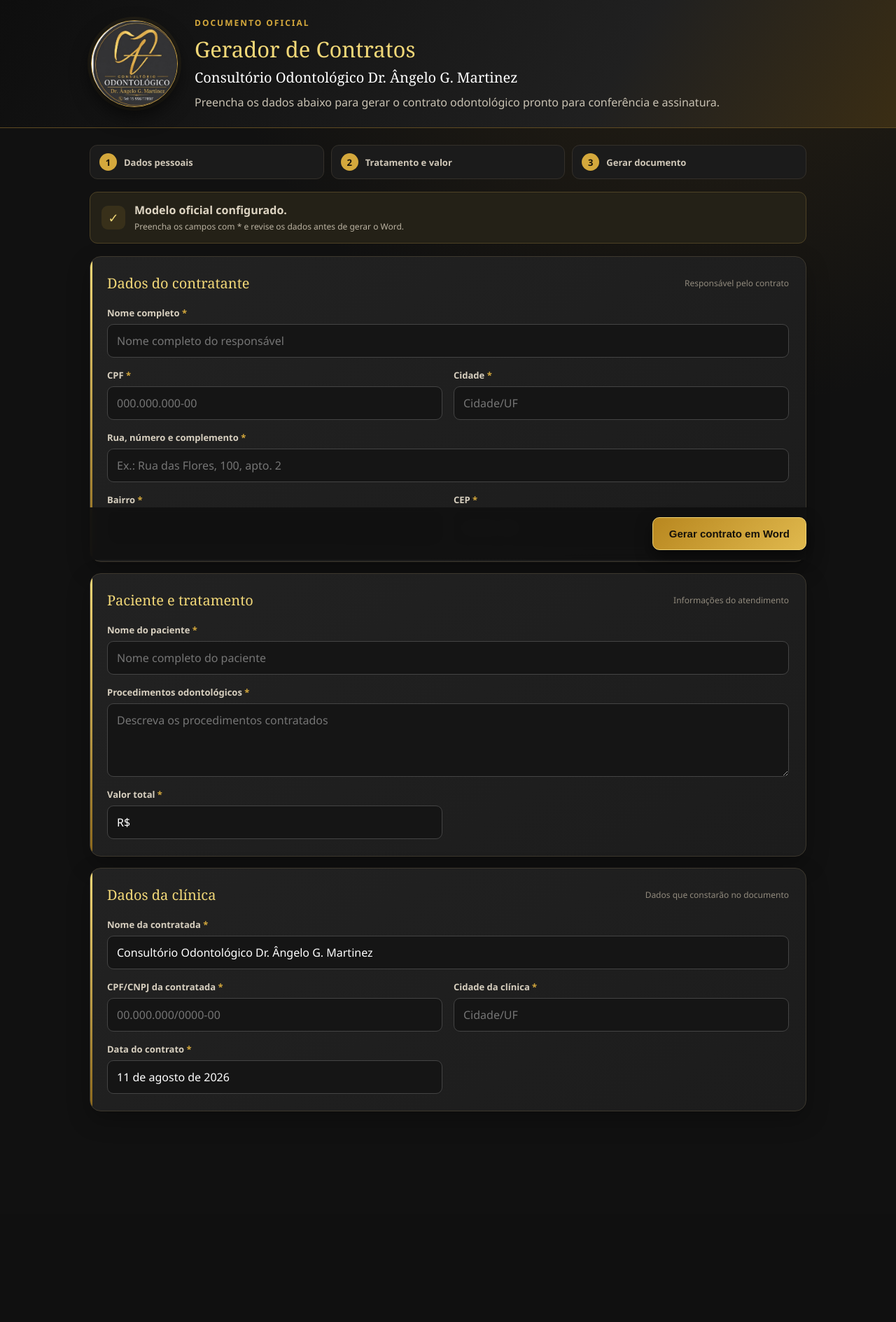
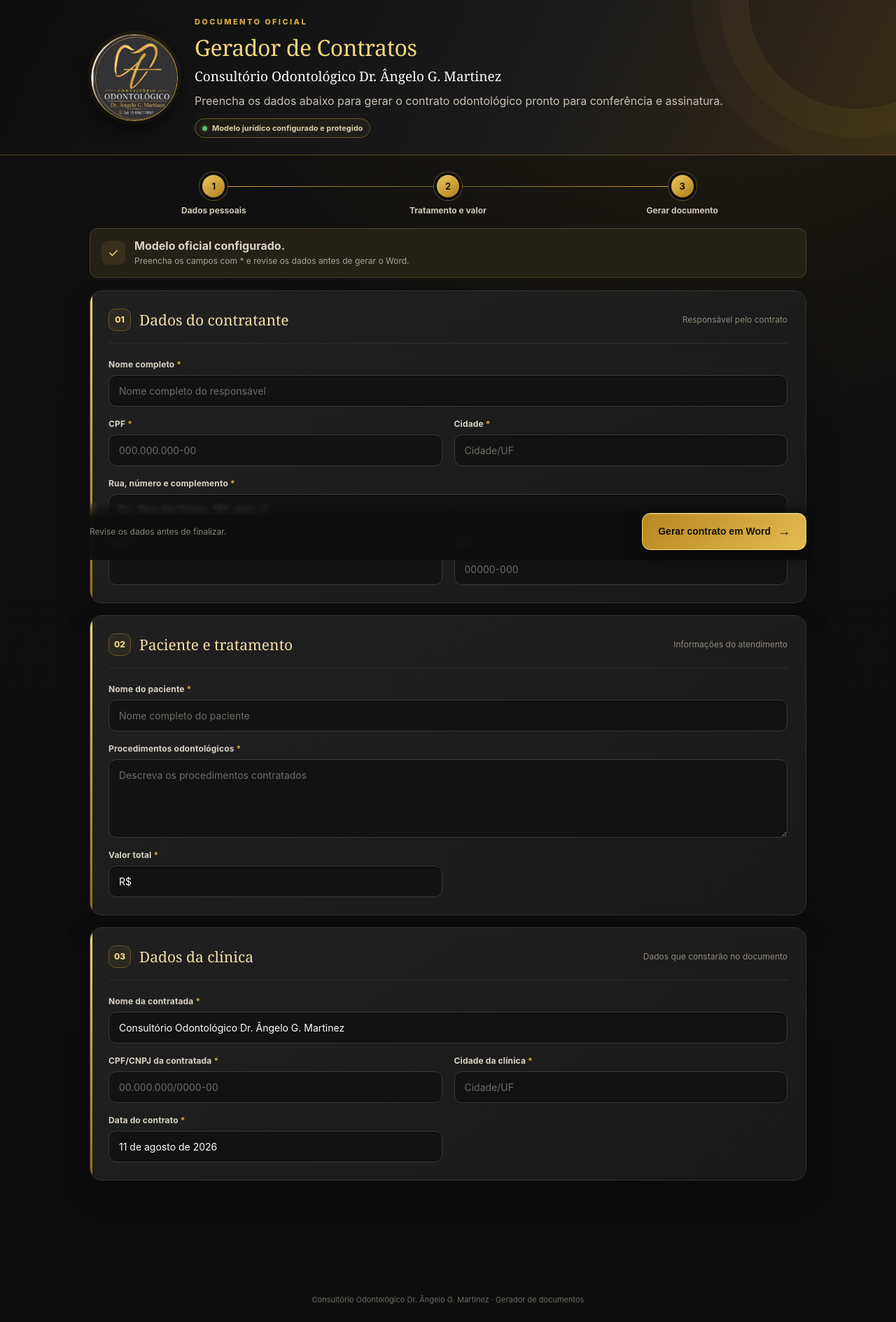
Before and after one commit to Nicolas1xx/GERADOR-DE-CONTRATOS-SISTEMA, a Flask app: page / in a window 1280 px wide. Shown: the whole page at 70% size. Before the commit the page ends 1588 px from the top, so only its background shows below. Run offline with Flask 3, Linux system fonts and the light colour scheme.

Commit message:
Eleva acabamento visual do gerador

```diff
--- a/templates/index.html
+++ b/templates/index.html
@@ -2,35 +2,35 @@
 <html lang="pt-BR"><head><meta charset="utf-8"><meta name="viewport" content="width=device-width,initial-scale=1">
 <title>Contratos | Dr. Ângelo G. Martinez</title>
 <style>
-:root{--gold:#d4a83c;--gold2:#f2d878;--black:#171717;--card:#242424;--line:#444;--text:#f7f3e9;--muted:#bbb3a2}*{box-sizing:border-box}
-body{margin:0;background:#111;color:var(--text);font-family:Segoe UI,Arial,sans-serif;background-image:radial-gradient(circle at 80% -10%,#5a451c55,transparent 35%)}
-.hero{border-bottom:1px solid #5e4a22;background:linear-gradient(120deg,#0e0e0e 0%,#202020 68%,#3a2d14 100%)}
+:root{--gold:#d7aa3b;--gold2:#f3d77b;--black:#111;--card:#1d1d1d;--line:#3b3935;--text:#f7f3e9;--muted:#aaa395;--radius:18px}*{box-sizing:border-box}
+html{scroll-behavior:smooth}body{margin:0;background:#0d0d0d;color:var(--text);font-family:Inter,Segoe UI,Arial,sans-serif;background-image:radial-gradient(circle at 82% -8%,#6b521d42,transparent 34%),linear-gradient(#101010,#0d0d0d);min-height:100vh}
+.hero{position:relative;overflow:hidden;border-bottom:1px solid #5e4a22;background:linear-gradient(115deg,#0d0d0d 0%,#1b1b1b 62%,#372b14 100%)}.hero:after{content:"";position:absolute;width:310px;height:310px;border:1px solid #d4a83c22;border-radius:50%;right:-100px;top:-155px;box-shadow:0 0 0 40px #d4a83c0b,0 0 0 80px #d4a83c08;pointer-events:none}
 .hero-inner{max-width:1060px;margin:auto;padding:24px 20px;display:flex;align-items:center;gap:24px}.logo-frame{position:relative;flex:0 0 124px;width:124px;height:124px;overflow:hidden;border-radius:50%;background:#292929;border:1px solid #cba243;box-shadow:0 12px 28px #0009,0 0 0 5px #d4a83c12}.logo{position:absolute;width:155px;height:auto;max-width:none;left:-16px;top:-7px;filter:contrast(1.03) saturate(1.05)}
-.eyebrow{color:var(--gold);font-size:12px;font-weight:800;letter-spacing:2px;text-transform:uppercase;margin-bottom:8px}.hero h1{margin:0;color:var(--gold2);font-family:Georgia,serif;font-size:31px;font-weight:500}.hero h1 span{display:block;color:#fff;font-size:20px;margin-top:6px}.hero p{color:#c9c2b3;line-height:1.5;margin:10px 0 0}
-main{max-width:1060px;margin:24px auto 55px;padding:0 18px}.steps{display:grid;grid-template-columns:repeat(3,1fr);gap:10px;margin-bottom:18px}.step{display:flex;align-items:center;gap:10px;color:#cfc7b8;background:#1b1b1b;border:1px solid #34302a;border-radius:11px;padding:11px 13px;font-size:13px}.step b{display:grid;place-items:center;min-width:25px;height:25px;border-radius:50%;background:#d4a83c;color:#17120a}.step span{font-weight:700}
-form{display:grid;gap:16px}.card{position:relative;overflow:hidden;background:linear-gradient(145deg,#222,#1c1c1c);border:1px solid #3d382e;border-radius:16px;padding:24px;box-shadow:0 12px 32px #0004}.card:before{content:"";position:absolute;inset:0 auto 0 0;width:3px;background:linear-gradient(var(--gold2),#8b671b)}
-h2{margin:0;color:var(--gold2);font-family:Georgia,serif;font-size:20px;font-weight:500}.section-head{display:flex;align-items:center;justify-content:space-between;gap:15px;margin-bottom:20px}.section-head small{color:#918a7d;font-size:12px}.grid{display:grid;grid-template-columns:repeat(2,minmax(0,1fr));gap:16px}.field{display:grid;gap:7px}.full{grid-column:1/-1}
-label{font-size:13px;font-weight:700;color:#d7cfbf}.req:after{content:" *";color:var(--gold)}input,textarea{width:100%;padding:12px 13px;border:1px solid var(--line);border-radius:9px;background:#151515;color:#fff;font:inherit}textarea{min-height:105px;resize:vertical}input:focus,textarea:focus{outline:0;border-color:var(--gold);box-shadow:0 0 0 3px #d4a83c22}
+.eyebrow{color:var(--gold);font-size:11px;font-weight:850;letter-spacing:2.4px;text-transform:uppercase;margin-bottom:8px}.hero h1{margin:0;color:var(--gold2);font-family:Georgia,serif;font-size:32px;font-weight:500;letter-spacing:-.4px}.hero h1 span{display:block;color:#fff;font-size:19px;margin-top:7px;letter-spacing:0}.hero p{color:#c9c2b3;line-height:1.5;margin:10px 0 0}.secure{display:inline-flex;align-items:center;gap:7px;margin-top:13px;padding:6px 10px;border:1px solid #69582d;border-radius:999px;background:#d4a83c0d;color:#d9cda9;font-size:11px;font-weight:700}.secure i{width:7px;height:7px;border-radius:50%;background:#55c27a;box-shadow:0 0 0 3px #55c27a1c}
+main{max-width:1060px;margin:24px auto 60px;padding:0 18px}.steps{position:relative;display:grid;grid-template-columns:repeat(3,1fr);gap:0;margin-bottom:18px;padding:0 10px}.steps:before{content:"";position:absolute;left:16%;right:16%;top:20px;height:1px;background:linear-gradient(90deg,#d7aa3b,#695a35,#d7aa3b)}.step{position:relative;z-index:1;display:flex;flex-direction:column;align-items:center;gap:7px;color:#cfc7b8;font-size:12px}.step b{display:grid;place-items:center;width:40px;height:40px;border-radius:50%;background:linear-gradient(145deg,#efc85e,#ae7e19);color:#17120a;border:4px solid #0f0f0f;box-shadow:0 0 0 1px #6d5826;font-size:13px}.step span{font-weight:750}
+form{display:grid;gap:17px}.card{position:relative;overflow:hidden;background:linear-gradient(145deg,#202020,#191919);border:1px solid #37342e;border-radius:var(--radius);padding:25px 26px;box-shadow:0 18px 45px #0003;transition:border-color .2s,transform .2s}.card:hover{border-color:#554a30}.card:before{content:"";position:absolute;inset:0 auto 0 0;width:3px;background:linear-gradient(var(--gold2),#8b671b)}
+h2{margin:0;color:#f4e1aa;font-family:Georgia,serif;font-size:21px;font-weight:500}.section-head{display:flex;align-items:center;justify-content:space-between;gap:15px;margin-bottom:22px;padding-bottom:17px;border-bottom:1px solid #302e2a}.section-title{display:flex;align-items:center;gap:12px}.section-number{display:grid;place-items:center;width:32px;height:32px;border-radius:10px;background:#d4a83c12;border:1px solid #6b5728;color:var(--gold2);font-size:12px;font-weight:850}.section-head small{color:#918a7d;font-size:12px}.grid{display:grid;grid-template-columns:repeat(2,minmax(0,1fr));gap:17px}.field{display:grid;gap:8px}.full{grid-column:1/-1}
+label{font-size:12px;font-weight:750;color:#d9d2c4;letter-spacing:.15px}.req:after{content:" *";color:var(--gold)}input,textarea{width:100%;padding:13px 14px;border:1px solid var(--line);border-radius:11px;background:#121212;color:#fff;font:inherit;font-size:14px;box-shadow:inset 0 1px 1px #0008;transition:border-color .18s,box-shadow .18s,background .18s}input:hover,textarea:hover{border-color:#514c42}textarea{min-height:112px;resize:vertical}input:focus,textarea:focus{outline:0;border-color:var(--gold);box-shadow:0 0 0 3px #d4a83c1b,inset 0 1px 1px #0008;background:#151515}input::placeholder,textarea::placeholder{color:#6f6c66}
 .hint{font-size:12px;color:var(--muted);line-height:1.4}.notice{display:flex;align-items:center;gap:13px;background:#242117;border:1px solid #4e4225;padding:14px 16px;border-radius:11px;margin-bottom:18px;color:#ddd4c2}.notice-icon{display:grid;place-items:center;min-width:34px;height:34px;border-radius:9px;background:#d4a83c1c;color:var(--gold2);font-size:18px}.alert{background:#431f1f;border:1px solid #8e4646;color:#ffdada;padding:14px;border-radius:9px;margin-bottom:16px}
-.actions{position:sticky;bottom:0;padding:14px 0;background:#111e;backdrop-filter:blur(8px);display:flex;justify-content:flex-end}button{border:1px solid #f1d472;background:linear-gradient(135deg,#b8871f,#e0b94e);color:#15110a;border-radius:10px;padding:14px 23px;font-weight:850;font-size:15px;cursor:pointer;box-shadow:0 9px 22px #0008}button:hover{filter:brightness(1.08)}
-@media(max-width:720px){.hero-inner{flex-direction:column;text-align:center}.logo-frame{transform:scale(.9);margin:-6px 0}.hero h1{font-size:27px}.steps{grid-template-columns:1fr}.grid{grid-template-columns:1fr}.full{grid-column:auto}.card{padding:20px}.section-head{align-items:flex-start;flex-direction:column}.actions button{width:100%}}
+.actions{position:sticky;bottom:0;z-index:5;padding:14px 0;background:linear-gradient(transparent,#0d0d0df2 25%);backdrop-filter:blur(5px);display:flex;justify-content:flex-end}.action-note{display:flex;align-items:center;margin-right:auto;color:#898378;font-size:12px}button{display:inline-flex;align-items:center;gap:10px;border:1px solid #f1d472;background:linear-gradient(135deg,#b8871f,#e4bd52);color:#15110a;border-radius:12px;padding:15px 22px;font-weight:850;font-size:14px;cursor:pointer;box-shadow:0 10px 25px #0008,0 1px 0 #fff5 inset;transition:transform .18s,filter .18s}button:after{content:"→";font-size:18px}button:hover{filter:brightness(1.08);transform:translateY(-1px)}.footer{text-align:center;color:#716d65;font-size:11px;padding:5px 10px 25px}
+@media(max-width:720px){.hero-inner{flex-direction:column;text-align:center}.logo-frame{transform:scale(.9);margin:-6px 0}.hero h1{font-size:27px}.secure{margin-inline:auto}.steps:before{left:17%;right:17%}.grid{grid-template-columns:1fr}.full{grid-column:auto}.card{padding:20px}.section-head{align-items:flex-start;flex-direction:column}.actions{gap:10px}.action-note{display:none}.actions button{width:100%;justify-content:center}}
 </style></head><body>
-<header class="hero"><div class="hero-inner"><div class="logo-frame"><img class="logo" src="/logo" alt="Consultório Odontológico Dr. Ângelo G. Martinez"></div><div><div class="eyebrow">Documento oficial</div><h1>Gerador de Contratos<span>Consultório Odontológico Dr. Ângelo G. Martinez</span></h1><p>Preencha os dados abaixo para gerar o contrato odontológico pronto para conferência e assinatura.</p></div></div></header>
+<header class="hero"><div class="hero-inner"><div class="logo-frame"><img class="logo" src="/logo" alt="Consultório Odontológico Dr. Ângelo G. Martinez"></div><div><div class="eyebrow">Documento oficial</div><h1>Gerador de Contratos<span>Consultório Odontológico Dr. Ângelo G. Martinez</span></h1><p>Preencha os dados abaixo para gerar o contrato odontológico pronto para conferência e assinatura.</p><div class="secure"><i></i> Modelo jurídico configurado e protegido</div></div></div></header>
 <main>{% with msgs=get_flashed_messages(with_categories=true) %}{% for c,m in msgs %}<div class="alert">{{m}}</div>{% endfor %}{% endwith %}
 <div class="steps"><div class="step"><b>1</b><span>Dados pessoais</span></div><div class="step"><b>2</b><span>Tratamento e valor</span></div><div class="step"><b>3</b><span>Gerar documento</span></div></div>
 <div class="notice"><div class="notice-icon">✓</div><div><strong>Modelo oficial configurado.</strong><br><span class="hint">Preencha os campos com * e revise os dados antes de gerar o Word.</span></div></div>
 <form method="post" action="/gerar">
-<section class="card"><div class="section-head"><h2>Dados do contratante</h2><small>Responsável pelo contrato</small></div><div class="grid">
+<section class="card"><div class="section-head"><div class="section-title"><div class="section-number">01</div><h2>Dados do contratante</h2></div><small>Responsável pelo contrato</small></div><div class="grid">
 <div class="field full"><label class="req">Nome completo</label><input name="nome_contratante" maxlength="120" autocomplete="name" placeholder="Nome completo do responsável" value="{{valores.get('nome_contratante','')}}" required></div>
 <div class="field"><label class="req">CPF</label><input name="cpf_contratante" inputmode="numeric" maxlength="14" placeholder="000.000.000-00" data-mask="cpf" value="{{valores.get('cpf_contratante','')}}" required></div><div class="field"><label class="req">Cidade</label><input name="cidade_contratante" maxlength="80" placeholder="Cidade/UF" value="{{valores.get('cidade_contratante','')}}" required></div>
 <div class="field full"><label class="req">Rua, número e complemento</label><input name="endereco_contratante" maxlength="180" autocomplete="street-address" placeholder="Ex.: Rua das Flores, 100, apto. 2" value="{{valores.get('endereco_contratante','')}}" required></div><div class="field"><label class="req">Bairro</label><input name="bairro_contratante" maxlength="80" value="{{valores.get('bairro_contratante','')}}" required></div><div class="field"><label class="req">CEP</label><input name="cep_contratante" inputmode="numeric" maxlength="9" placeholder="00000-000" data-mask="cep" value="{{valores.get('cep_contratante','')}}" required></div>
 </div></section>
-<section class="card"><div class="section-head"><h2>Paciente e tratamento</h2><small>Informações do atendimento</small></div><div class="grid">
+<section class="card"><div class="section-head"><div class="section-title"><div class="section-number">02</div><h2>Paciente e tratamento</h2></div><small>Informações do atendimento</small></div><div class="grid">
 <div class="field full"><label class="req">Nome do paciente</label><input name="nome_paciente" maxlength="120" placeholder="Nome completo do paciente" value="{{valores.get('nome_paciente','')}}" required></div><div class="field full"><label class="req">Procedimentos odontológicos</label><textarea name="procedimentos" maxlength="1200" placeholder="Descreva os procedimentos contratados" required>{{valores.get('procedimentos','')}}</textarea></div><div class="field"><label class="req">Valor total</label><input name="valor" maxlength="80" placeholder="R$ 0,00" value="{{valores.get('valor','')}}" required></div>
 </div></section>
-<section class="card"><div class="section-head"><h2>Dados da clínica</h2><small>Dados que constarão no documento</small></div><div class="grid">
+<section class="card"><div class="section-head"><div class="section-title"><div class="section-number">03</div><h2>Dados da clínica</h2></div><small>Dados que constarão no documento</small></div><div class="grid">
 <div class="field full"><label class="req">Nome da contratada</label><input name="nome_contratada" maxlength="160" value="{{valores.get('nome_contratada','')}}" required></div><div class="field"><label class="req">CPF/CNPJ da contratada</label><input name="cpf_cnpj_contratada" inputmode="numeric" maxlength="18" placeholder="00.000.000/0000-00" data-mask="documento" value="{{valores.get('cpf_cnpj_contratada','')}}" required></div><div class="field"><label class="req">Cidade da clínica</label><input name="cidade_clinica" maxlength="80" placeholder="Cidade/UF" value="{{valores.get('cidade_clinica','')}}" required></div><div class="field"><label class="req">Data do contrato</label><input name="data_contrato" maxlength="60" value="{{valores.get('data_contrato','')}}" required></div>
-</div></section><div class="actions"><button type="submit">Gerar contrato em Word</button></div></form></main>
+</div></section><div class="actions"><div class="action-note">Revise os dados antes de finalizar.</div><button type="submit">Gerar contrato em Word</button></div></form></main><div class="footer">Consultório Odontológico Dr. Ângelo G. Martinez · Gerador de documentos</div>
 <script>
 const onlyDigits=v=>v.replace(/\D/g,'');
 document.querySelectorAll('[data-mask]').forEach(el=>el.addEventListener('input',()=>{
```
